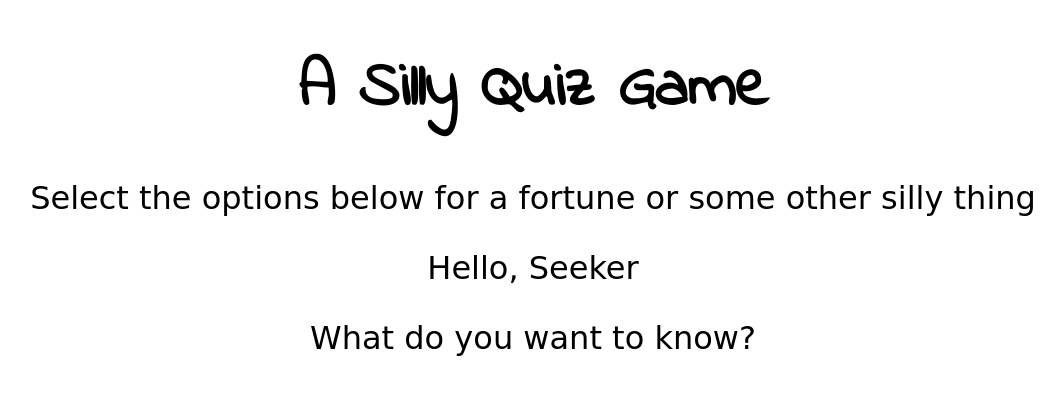
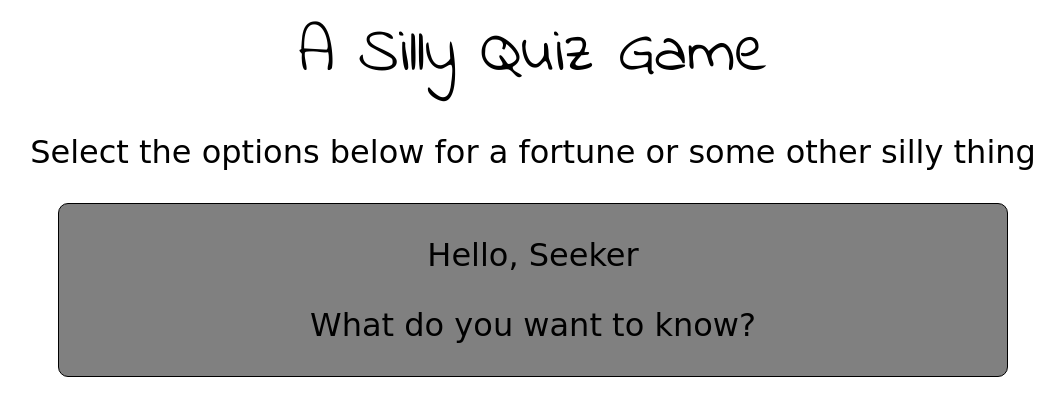
Before and after one commit to hColleen/Silly-Quiz-Game, a plain HTML site: page index.html in a window 1280 px wide. Shown: the whole page, without its empty margins (107-1171 px from the left). Drawn offline with nearby package versions, Linux system fonts and the light colour scheme; a web font is replaced by a local one.

Commit message:
remove bootstrap, update display

```diff
--- a/index.html
+++ b/index.html
@@ -6,18 +6,15 @@
         <meta http-equiv="X-UA-Compatible" content="IE=edge">
         <title>Quiz Game</title>
         <link href="https://fonts.googleapis.com/css?family=Gamja+Flower|Indie+Flower" rel="stylesheet">
-        <script src="https://code.jquery.com/jquery-3.3.1.slim.min.js" integrity="sha384-q8i/X+965DzO0rT7abK41JStQIAqVgRVzpbzo5smXKp4YfRvH+8abtTE1Pi6jizo" crossorigin="anonymous"></script>
-        <script src="https://cdnjs.cloudflare.com/ajax/libs/popper.js/1.14.3/umd/popper.min.js" integrity="sha384-ZMP7rVo3mIykV+2+9J3UJ46jBk0WLaUAdn689aCwoqbBJiSnjAK/l8WvCWPIPm49" crossorigin="anonymous"></script>
-        <script src="https://stackpath.bootstrapcdn.com/bootstrap/4.1.2/js/bootstrap.min.js" integrity="sha384-o+RDsa0aLu++PJvFqy8fFScvbHFLtbvScb8AjopnFD+iEQ7wo/CG0xlczd+2O/em" crossorigin="anonymous"></script>
         <link rel="stylesheet" href="styles/styles.css">
     </head>
     <body>
-        <h1>A Silly Quiz Game</h1>
+        <header>A Silly Quiz Game</header>
         <p>Select the options below for a fortune or some other silly thing</p>
-        <jumbotron id = "question-holder">
+        <div id = "question-holder">
             <p id = "question"></p>
             <p id = "answer"></p>
-        </jumbotron>
+        </div>
 
     <script src="js/app.js"></script>
     </body>
--- a/styles/styles.css
+++ b/styles/styles.css
@@ -1,8 +1,11 @@
 body{
+    display: flex;
+    flex-direction: column;
+    justify-content: center;
     text-align: center;
 }
 
-h1{
+header{
 font-family: 'Indie Flower', cursive;
 font-size: 4rem;
 }
@@ -11,3 +14,11 @@ p{
 font-family: 'Gamja Flower', cursive;
 font-size: 2rem;
 }
+
+#question-holder{
+    width: 75%;
+    border: 1px solid black;
+    border-radius: 10px;
+    background-color: grey;
+    margin: auto;
+}
```
